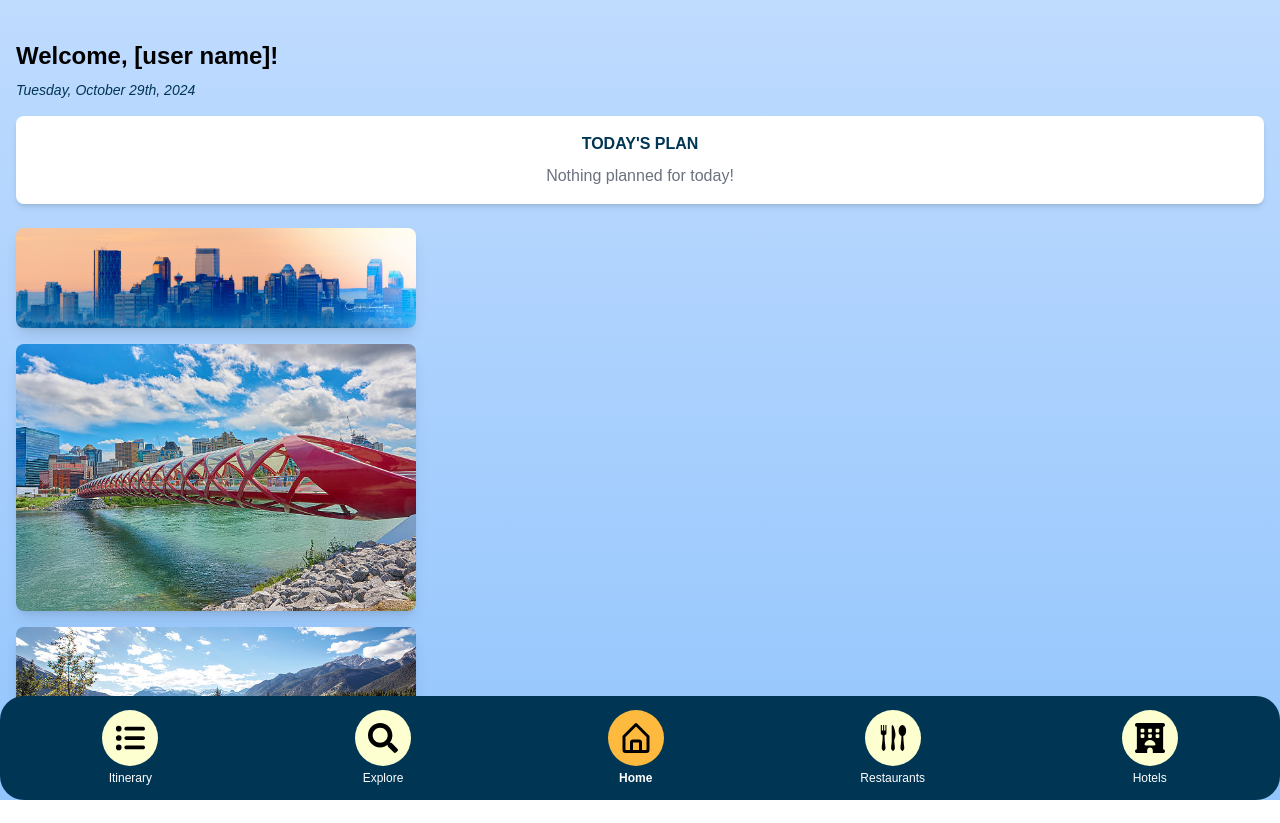
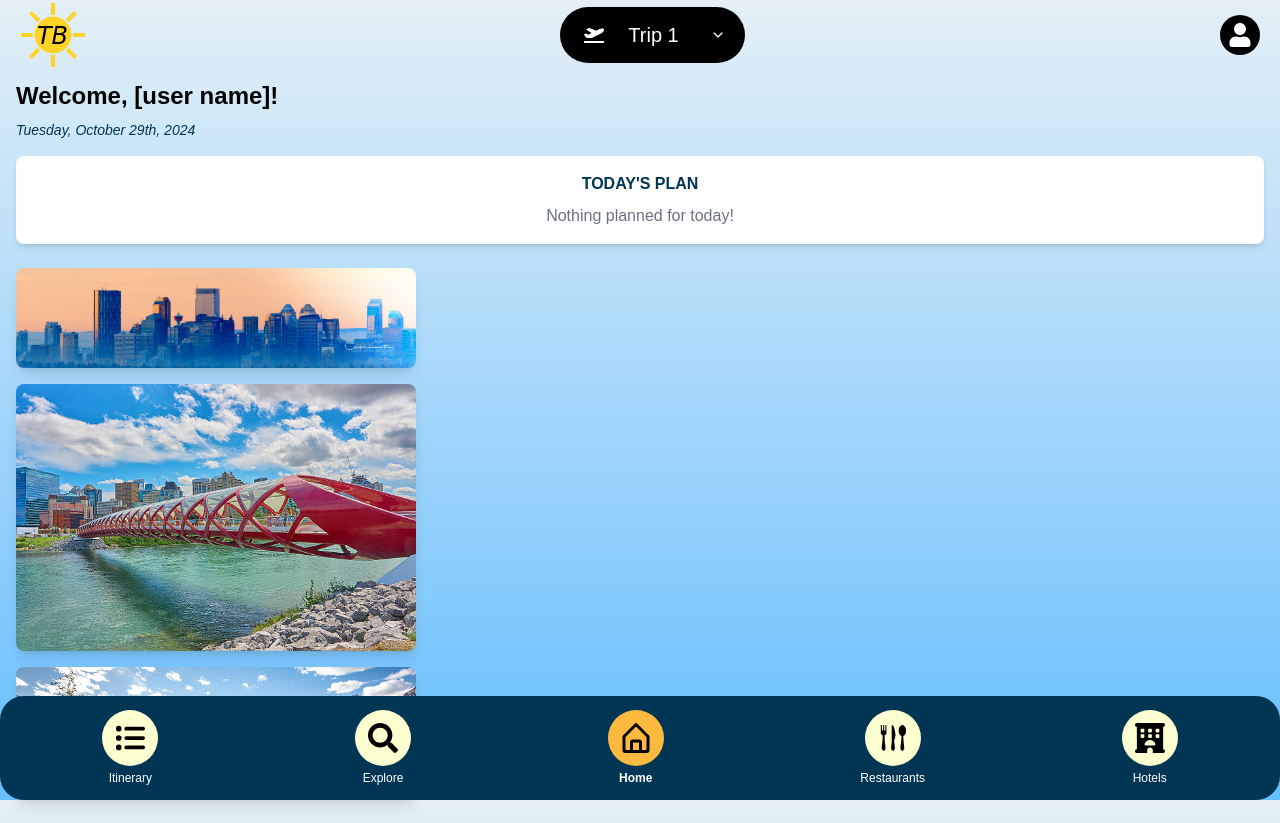
Before and after one commit to KhushiChoksi/CPSC481_T8G2, a Next.js app in the folder travel-app/: page /home in a window 1280 px wide. Before the commit the page ends 800 px from the top, so only its background shows below. Built offline with nearby package versions, Linux system fonts and the light colour scheme.

Commit message:
Added topbar to home page.

```diff
--- a/travel-app/src/app/home/page.tsx
+++ b/travel-app/src/app/home/page.tsx
@@ -1,11 +1,13 @@
 import Navbar from "../components/Navbar";
 import Image from "next/image";
+import Topbar from "../components/Topbar";
 
 export default function HomePage() {
   return (
-    <div className="flex flex-col items-center min-h-screen bg-gradient-to-b from-blue-200 to-blue-300 text-darkblue">
+    <div className="flex flex-col items-center min-h-screen text-darkblue">
+      <Topbar/>
       {/* Welcome Section */}
-      <main className="flex flex-col items-start w-full px-4 py-6 pt-10">
+      <main className="mt-10 flex flex-col items-start w-full px-4 py-6 pt-10">
         <h1 className="text-2xl font-bold text-black mb-2">Welcome, [user name]!</h1>
 
         {/* Date Section */}
```
